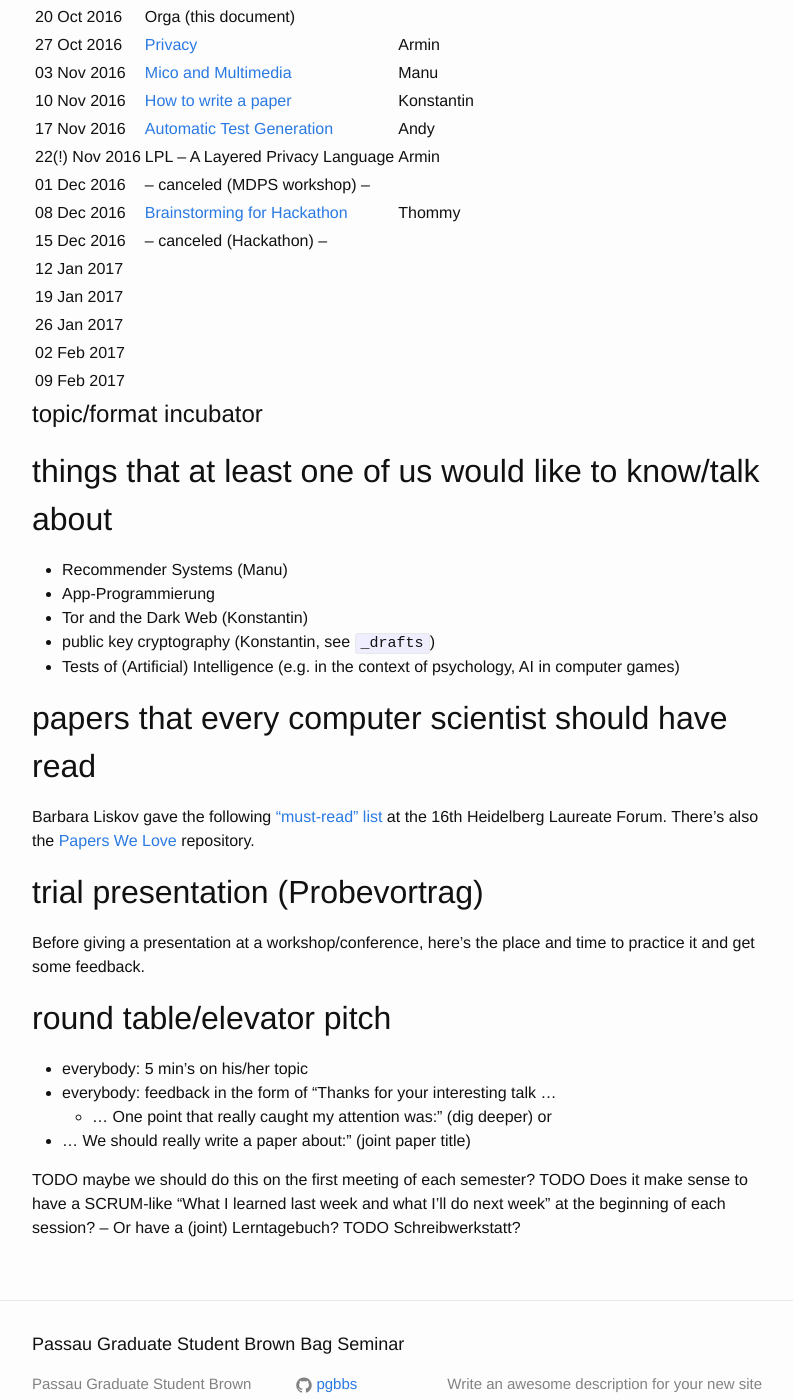
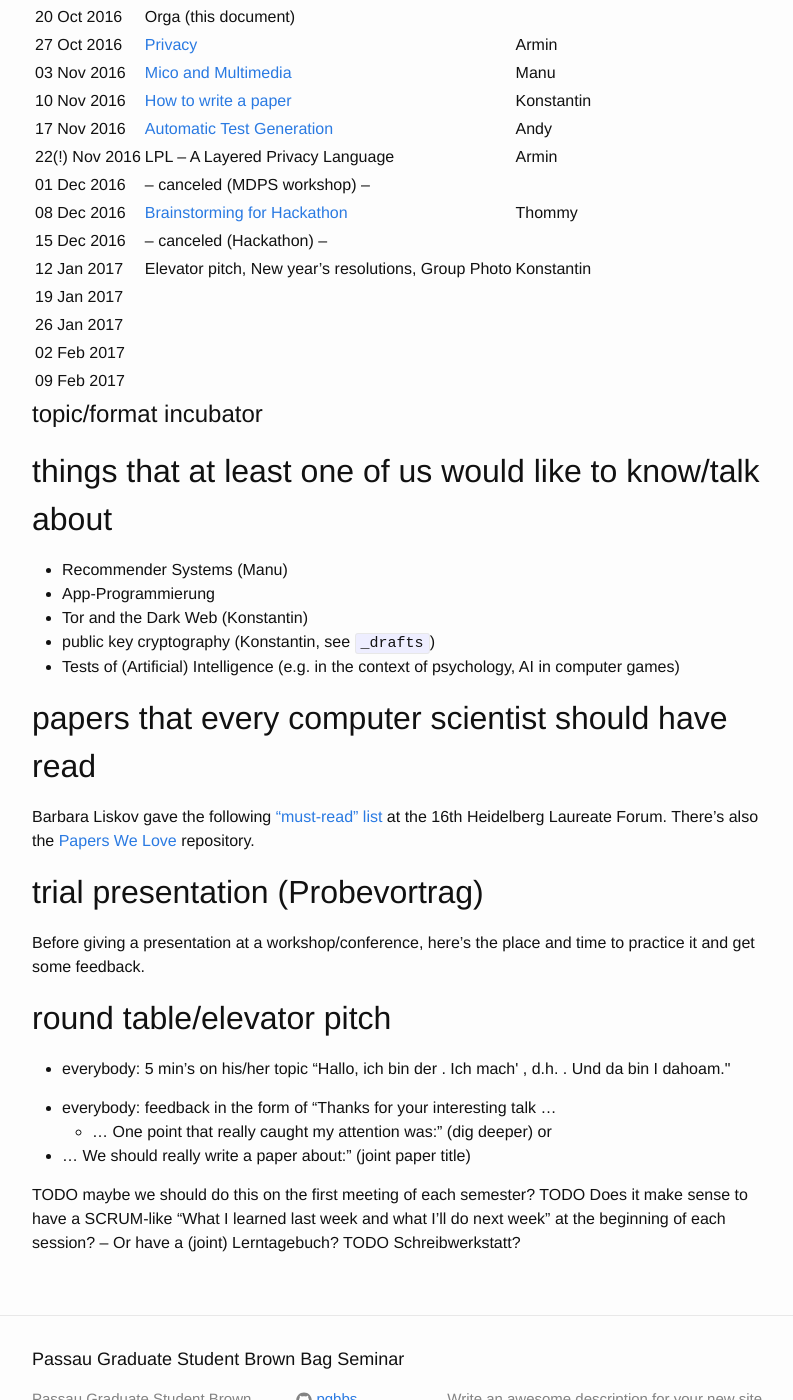
Before and after one commit to PGBBS/pgbbs.github.io, a Jekyll site: the page built from _pages/brown-bag.md, in a window 1280 px wide and 1400 px high, scrolled down 723 px. Shown: the whole window, without its empty margins (238-1031 px from the left). Built offline with Jekyll 4.4.1, drawn with Linux system fonts in a browser that asks for light colours.

Commit message:
schedule next-year kickoff

```diff
--- a/_pages/brown-bag.md
+++ b/_pages/brown-bag.md
@@ -29,7 +29,7 @@ then turn into evolving blogposts as below
 | 01 Dec 2016    | -- canceled (MDPS workshop) --                                                   |            |
 | 08 Dec 2016    | [Brainstorming for Hackathon]({% post_url 2016-12-08-hackathon-brainstorming %}) | Thommy     |
 | 15 Dec 2016    | -- canceled (Hackathon) --                                                       |            |
-| 12 Jan 2017    |                                                                                  |            |
+| 12 Jan 2017    | Elevator pitch, New year's resolutions, Group Photo                              | Konstantin |
 | 19 Jan 2017    |                                                                                  |            |
 | 26 Jan 2017    |                                                                                  |            |
 | 02 Feb 2017    |                                                                                  |            |
@@ -59,7 +59,9 @@ place and time to practice it and get some feedback.
 
 ## round table/elevator pitch
 
-- everybody: 5 min's on his/her topic
+- everybody: 5 min's on his/her topic "Hallo, ich bin der <name>. Ich
+  mach' <topic>, d.h. <explanation>. Und da bin I dahoam."
+
 - everybody: feedback in the form of "Thanks for your interesting
   talk ...
   - ... One point that really caught my attention was:" (dig deeper)
```
